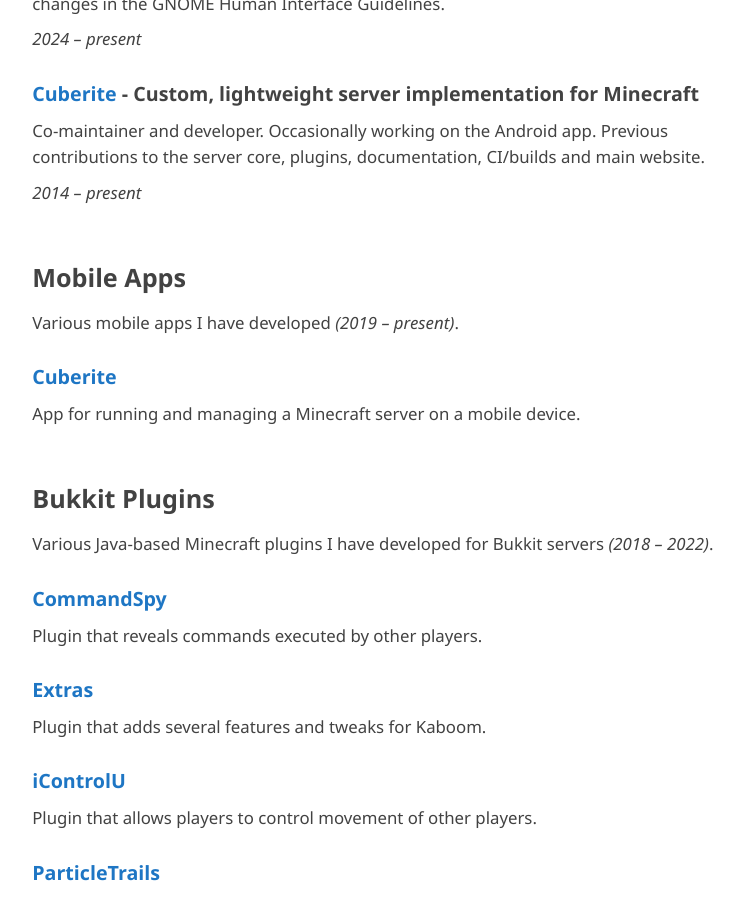
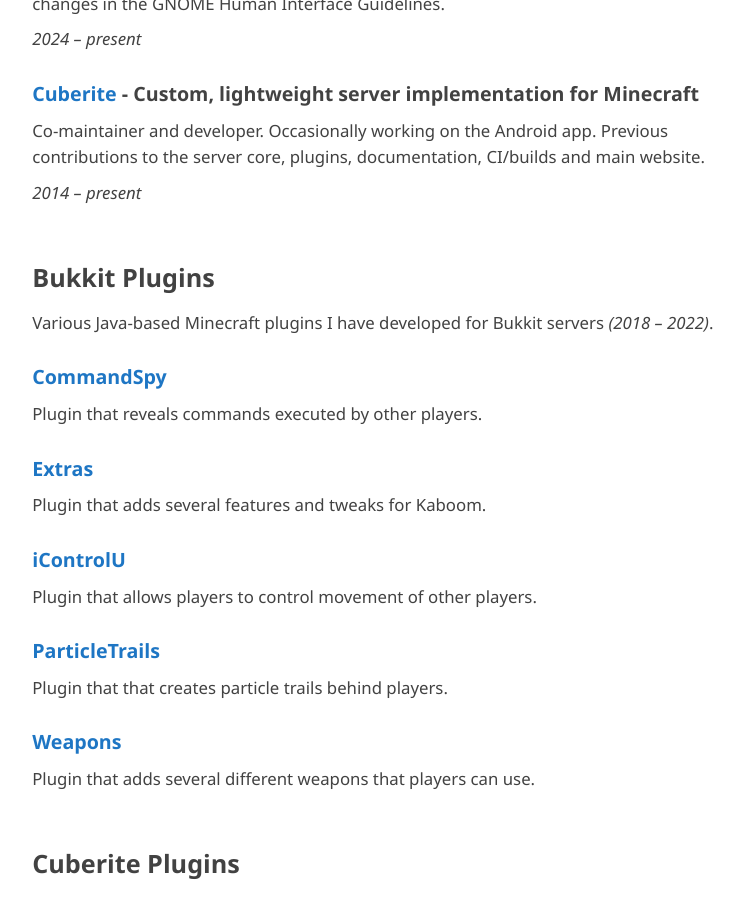
Before and after one commit to mathiascode/projects, a Jekyll site: the page built from index.md, in a window 1280 px wide and 900 px high, scrolled down 722 px. Shown: the whole window, without its empty margins (255-999 px from the left). Built offline with Jekyll 4.4.1, drawn with Linux system fonts in a browser that asks for light colours; our own code applies the rules of GitHub Pages for plain Markdown files.

Commit message:
index.md: remove mobile apps section
It's redundant for now.

```diff
--- a/index.md
+++ b/index.md
@@ -35,15 +35,6 @@
 core, plugins, documentation, CI/builds and main website.
 
 *2014 – present*
-
-
-## Mobile Apps
-
-Various mobile apps I have developed *(2019 – present)*.
-
-### [Cuberite](https://github.com/cuberite/android)
-
-App for running and managing a Minecraft server on a mobile device.
 
 
 ## Bukkit Plugins
```
